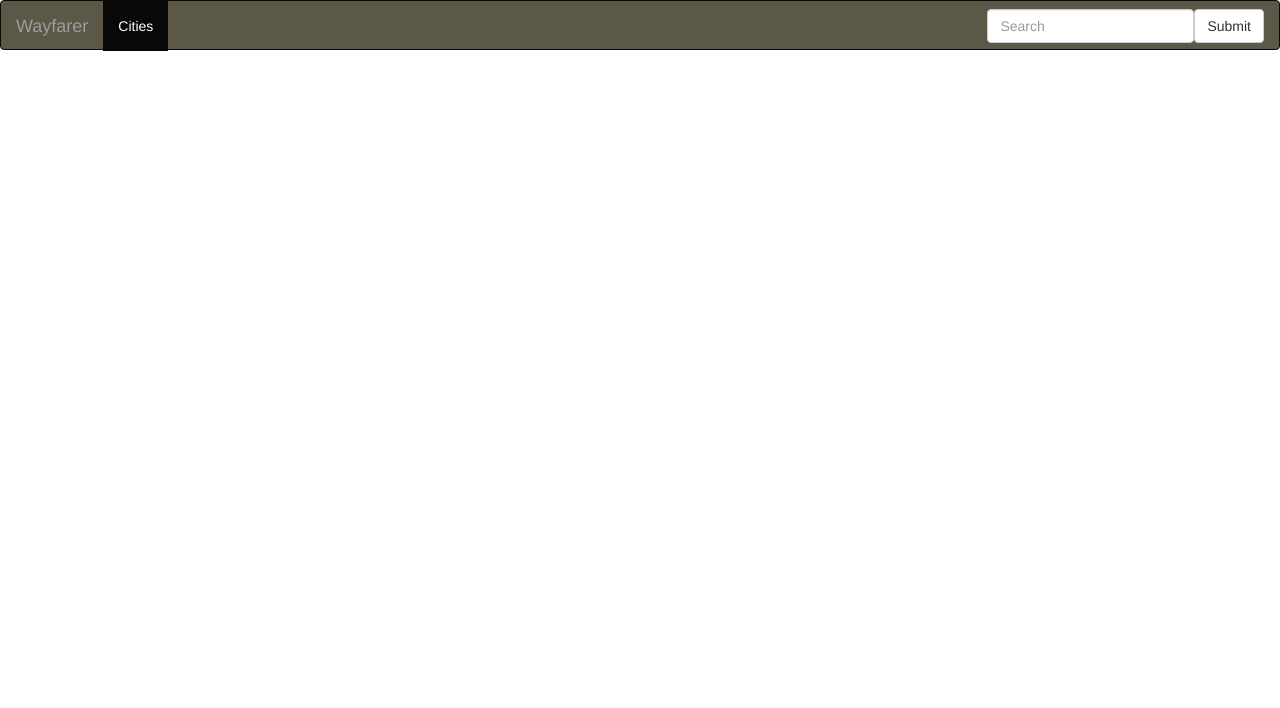
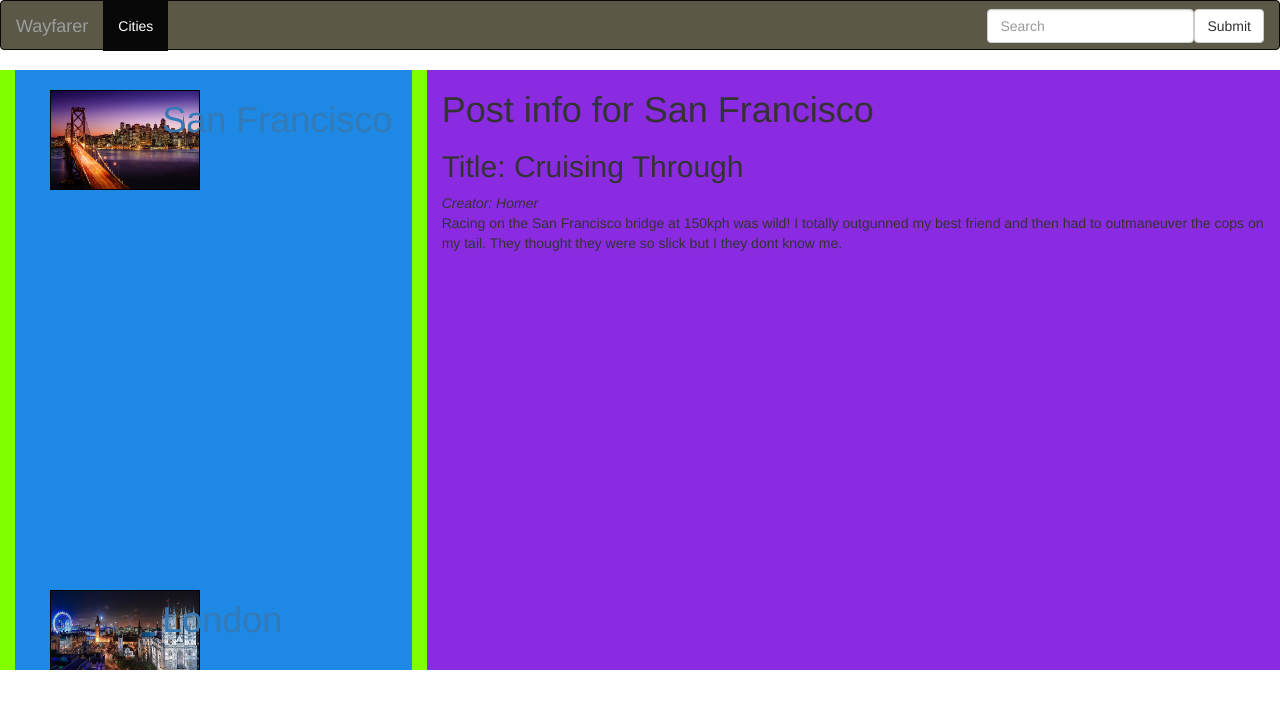
Before and after one commit to sahmed7/Wayfarer, an Angular app: page /cities/1/posts/0 in a window 1280 px wide. Before the commit this address led to /. Shown: the top 708 px of the page. Built offline with nearby package versions, Linux system fonts and the light colour scheme.

Commit message:
added routing for post component and updated city html to routerLink to take user to post component

```diff
--- a/src/app/app-routing.module.ts
+++ b/src/app/app-routing.module.ts
@@ -3,6 +3,7 @@ import { RouterModule, Routes } from '@angular/router';
 import {CarouselComponent} from './carousel/carousel.component';
 import {CitiesComponent} from './cities/cities.component';
 import {CityComponent} from './city/city.component';
+import {PostComponent} from './post/post.component';
 
 const routes: Routes = [{
   path: '',
@@ -15,6 +16,10 @@ const routes: Routes = [{
       {
         path: ':id',
         component: CityComponent
+      },
+      {
+        path: ':id/posts/:postId',
+        component: PostComponent
       }
     ]
   }
--- a/src/app/city/city.component.html
+++ b/src/app/city/city.component.html
@@ -18,7 +18,7 @@
       </div>
       <div class="col-sm-7 post-info" >
 <!--        <h1><a routerLink="/cities/{{post.id}}">{{post.name}}{{post.title}}</a></h1>-->
-        <h1><a routerLink="/cities/{{city.id}}">{{post.title}}</a></h1>
+        <h1><a routerLink="/cities/{{city.id}}/posts/{{i}}">{{post.title}}</a></h1>
         <p>{{post.description}}</p>
       </div>
       <!--      </div>-->
--- a/src/app/post/post.component.html
+++ b/src/app/post/post.component.html
@@ -1,5 +1,5 @@
-<!--<h1>Post for {{city.name}}</h1>-->
+<h1>Post info for {{city.name}}</h1>
 
-<!--<h2>Post Title: {{post.title}}</h2>-->
-<!--<em>Written By: {{post.creator}}</em>-->
-<!--<p>{{post.body}}</p>-->
+<h2>Title: {{post.title}}</h2>
+<em>Creator: {{post.creator}}</em>
+<p>{{post.description}}</p>
--- a/src/app/post/post.component.ts
+++ b/src/app/post/post.component.ts
@@ -1,4 +1,6 @@
 import { Component, OnInit } from '@angular/core';
+import {ActivatedRoute} from '@angular/router';
+import {CityInfo} from '../city/cityInfo';
 
 @Component({
   selector: 'app-post',
@@ -7,9 +9,20 @@ import { Component, OnInit } from '@angular/core';
 })
 export class PostComponent implements OnInit {
 
-  constructor() { }
+  city: any;
+  cities: any = CityInfo;
+  post: any;
+  constructor(private activeRoute: ActivatedRoute) { }
 
   ngOnInit(): void {
+    this.activeRoute.paramMap
+      .subscribe(params => {
+        const postId = parseInt(params.get('postId'), 10);
+        this.city = CityInfo.find(city => {
+          return city.id === parseInt(params.get('id'), 10);
+        });
+        this.post = this.city.posts[postId];
+      });
   }
 
 }
```
